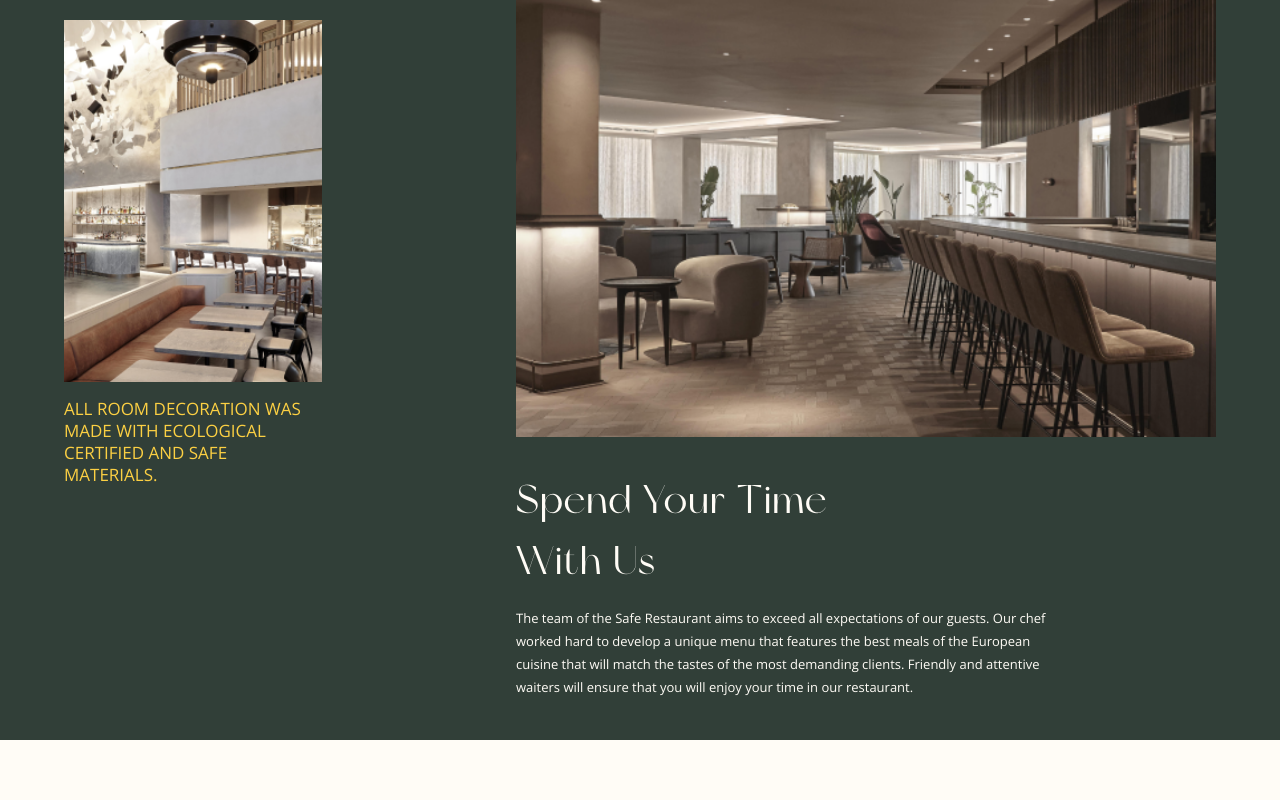
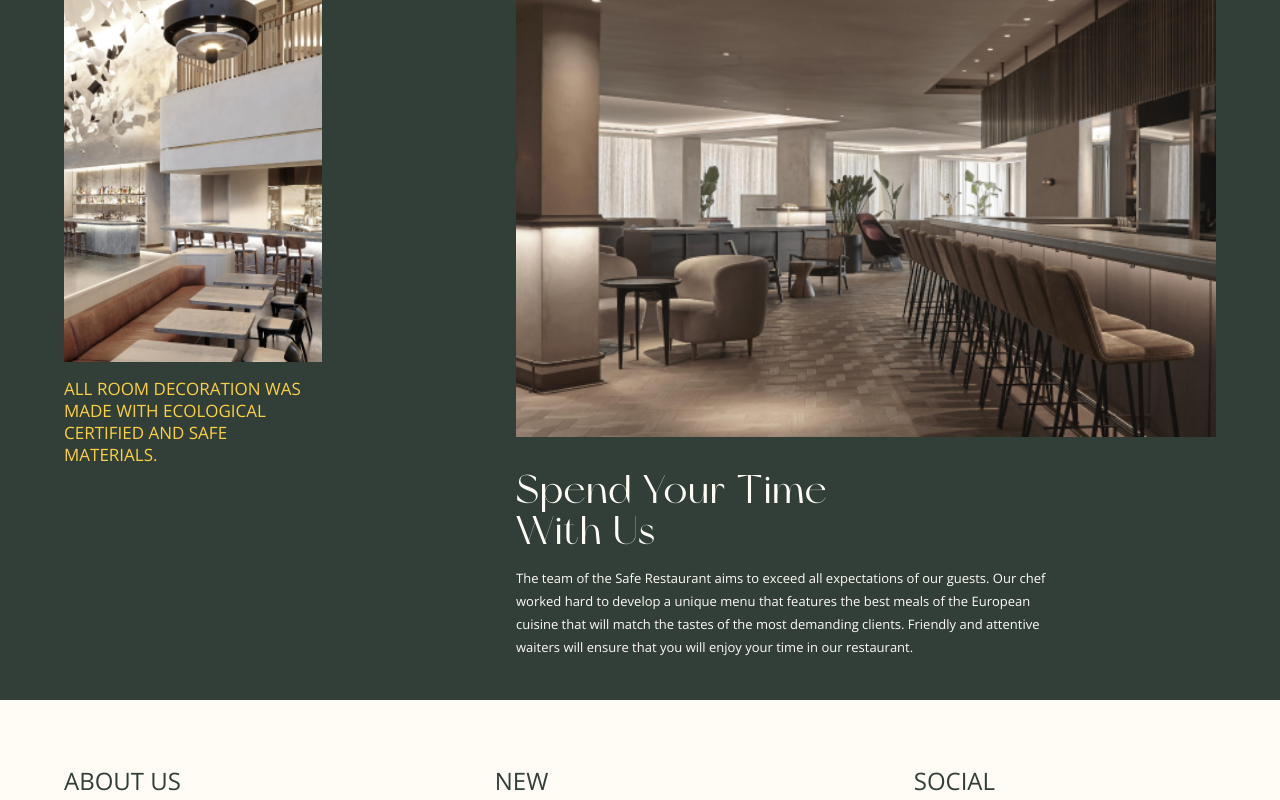
Before and after one commit to gift56/Fullstack-HotelWebsite, a React (Create React App) app: page /restaurant in a window 1280 px wide. Shown: the part 1887-2687 px from the top of the page. Built offline with nearby package versions, Linux system fonts and the light colour scheme.

Commit message:
updated some stuff

```diff
--- a/src/styles/ResturantStyle/ResturantSpace.styled.js
+++ b/src/styles/ResturantStyle/ResturantSpace.styled.js
@@ -143,7 +143,7 @@ export const ResturantSpaceRightArea = styled.div`
         text-transform: capitalize;
         @media screen and (min-width: ${({ theme }) => theme.mobile.minLap}) {
           font-size: 40px;
-          line-height: 61px;
+          line-height: 41px;
         }
       }
       p {
```
